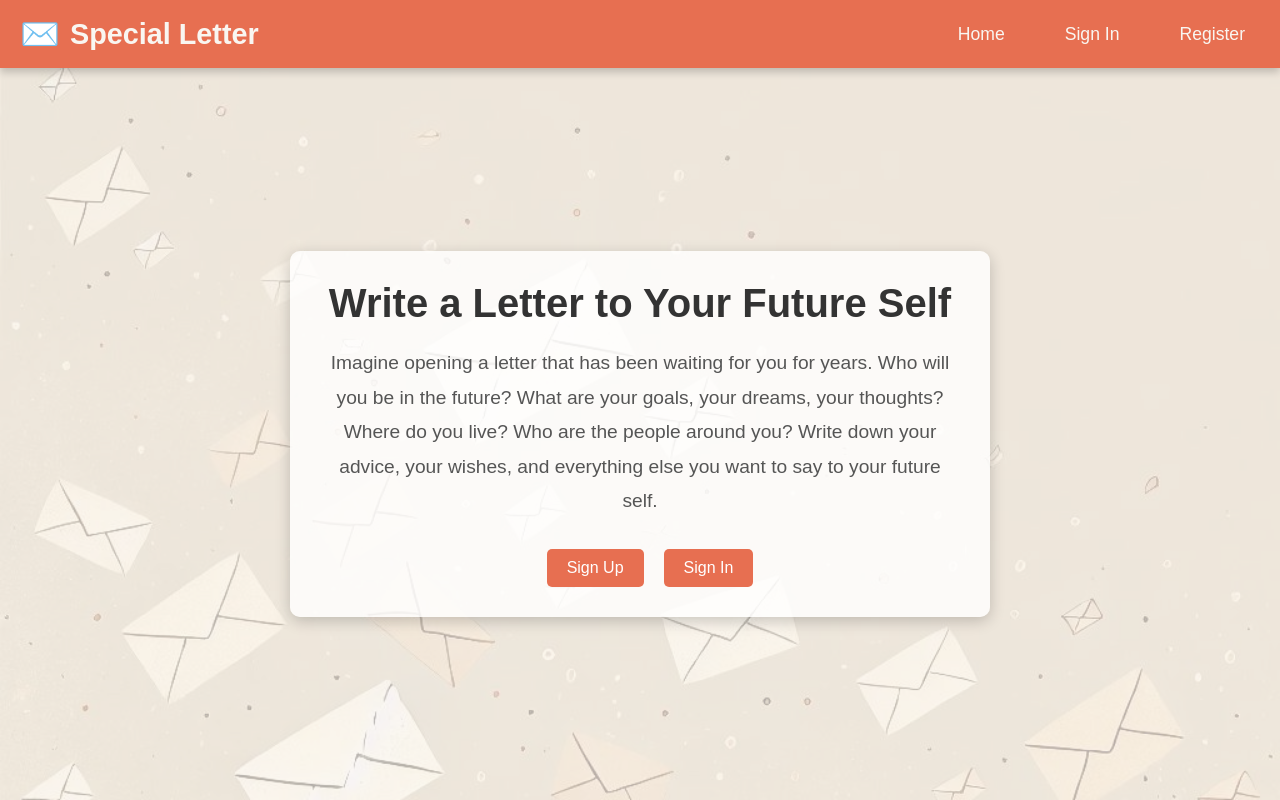
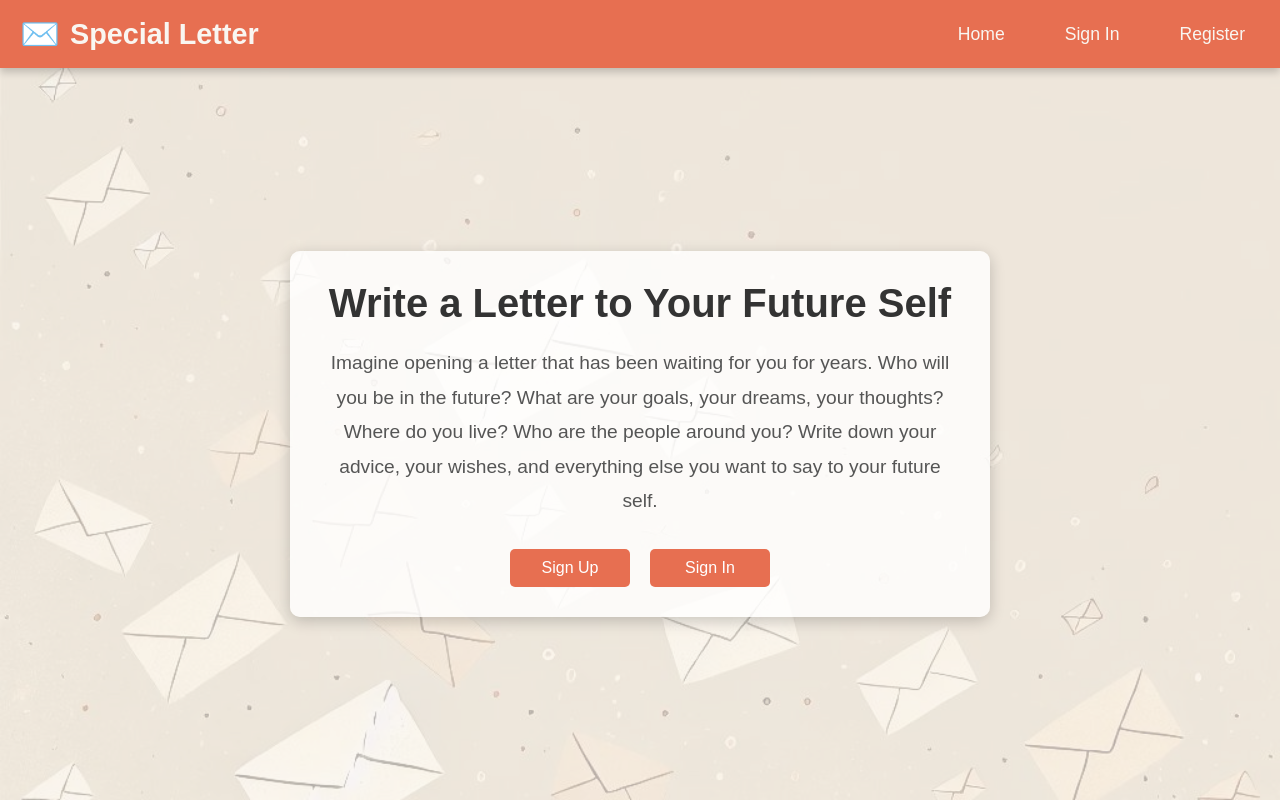
Before and after one commit to horodylova/special-letter, a React (Vite) app: page / in a window 1280 px wide. Built offline with nearby package versions, Linux system fonts and the light colour scheme; no server answers.

Commit message:
fixed styles of Home page

```diff
--- a/src/components/HomePage/Home.jsx
+++ b/src/components/HomePage/Home.jsx
@@ -1,6 +1,14 @@
-import React, {useContext} from "react";
+import React, { useContext } from "react";
 import { Link } from "react-router-dom";
- import { HomeContainer, ContentWrapper, Header, Description, Button , ButtonsContainer} from "./Home.styled";
+
+import {
+  HomeContainer,
+  ContentWrapper,
+  Header,
+  Description,
+  Button,
+  ButtonsContainer
+} from "./Home.styled";
 import { AppContext } from "../../contexts/AppContext";
 
 const Home = () => {
@@ -17,15 +25,20 @@ const Home = () => {
           say to your future self.
         </Description>
         <ButtonsContainer>
+          {isAuthenticated ? (
             <Link to="/letters">
-        {isAuthenticated &&  <Button>Letters</Button> }
+              <Button>Letters</Button>
             </Link>
+          ) : (
+            <>
               <Link to="/register">
-        {!isAuthenticated && <Button>Sign Up</Button> }
+                <Button>Sign Up</Button>
               </Link>
               <Link to="/login">
-        {!isAuthenticated && <Button>Sign In</Button> }
+                <Button>Sign In</Button>
               </Link>
+            </>
+          )}
         </ButtonsContainer>
       </ContentWrapper>
     </HomeContainer>
--- a/src/components/HomePage/Home.styled.js
+++ b/src/components/HomePage/Home.styled.js
@@ -34,6 +34,22 @@ export const Description = styled.p`
   margin-bottom: 30px;
 `;
 
+export const ButtonsContainer = styled.div`
+  display: flex;
+  justify-content: center;
+  gap: 20px;
+  width: 100%;
+
+  a {
+    text-decoration: none;
+  }
+
+  /* Если внутри контейнера только одна ссылка, центрируем её */
+  a:only-child {
+    margin: 0 auto;
+  }
+`;
+
 export const Button = styled.button`
   background-color: #e76f51;
   color: white;
@@ -43,20 +59,13 @@ export const Button = styled.button`
   border-radius: 5px;
   cursor: pointer;
   transition: background-color 0.3s;
+  min-width: 120px;
 
   &:hover {
     background-color: #d35400;
   }
 `;
 
-export const ButtonsContainer = styled.div`
-  display: flex;
-  gap: 20px;
-  justify-content: center;
-  flex-wrap: wrap;
-`;
-
-
 export const StyledLink = styled(Link)`
   text-decoration: none;
 `;
```
Lines whose indentation alone changed are shown as unchanged.
